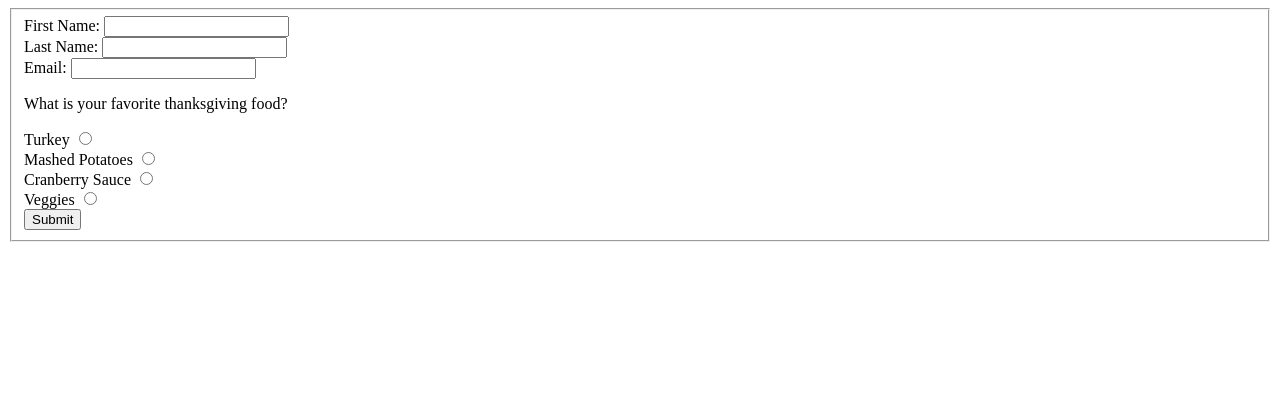
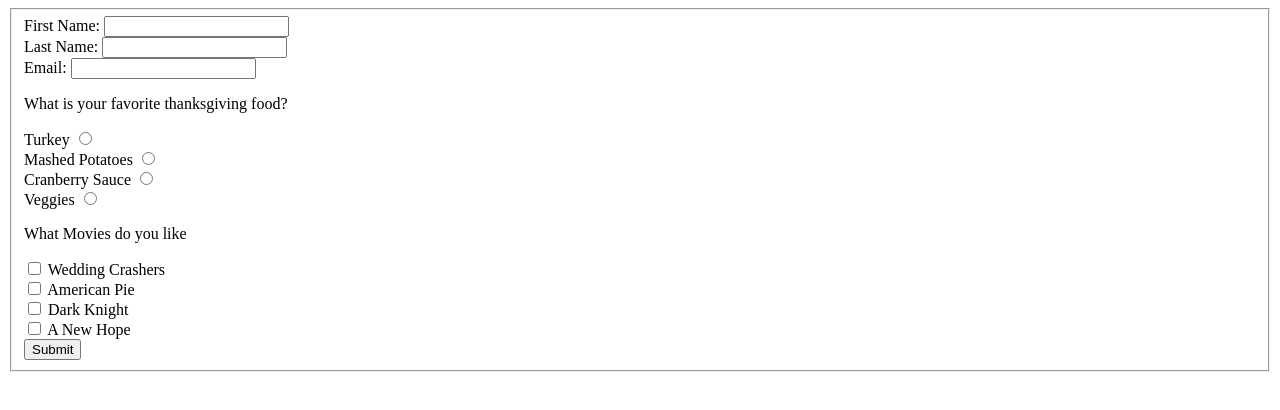
Before and after one commit to pvayda/html_intro, a plain HTML site: page form.html in a window 1280 px wide. Drawn offline with Linux system fonts and the light colour scheme.

Commit message:
added movie checkbox input

```diff
--- a/form.html
+++ b/form.html
@@ -25,6 +25,19 @@
             <label for="fav-thanksgiving-food">Veggies</label>
             <input type="radio" id = 'veggies' value= "veggies"><br>
 
+            <p>What Movies do you like</p>
+            <input id="weddingcrashers" type="checkbox" name="movie1" value="weddingcrashers">
+            <label for="weddingcrashers">Wedding Crashers</label><br>
+
+            <input id="americanpie" type="checkbox" name="movie2" value="americanpie">
+            <label for="americanpie">American Pie</label><br>
+
+            <input id="darkknight" type="checkbox" name="movie3" value="darkknight">
+            <label for="darkknight">Dark Knight</label><br>
+
+            <input id="a_new_hope" type="checkbox" name="movie4" value="a_new_hope">
+            <label for="A_new_hope">A New Hope</label><br>
+
             <button type="submit">Submit</button>
         </form>
     </fieldset>
```
